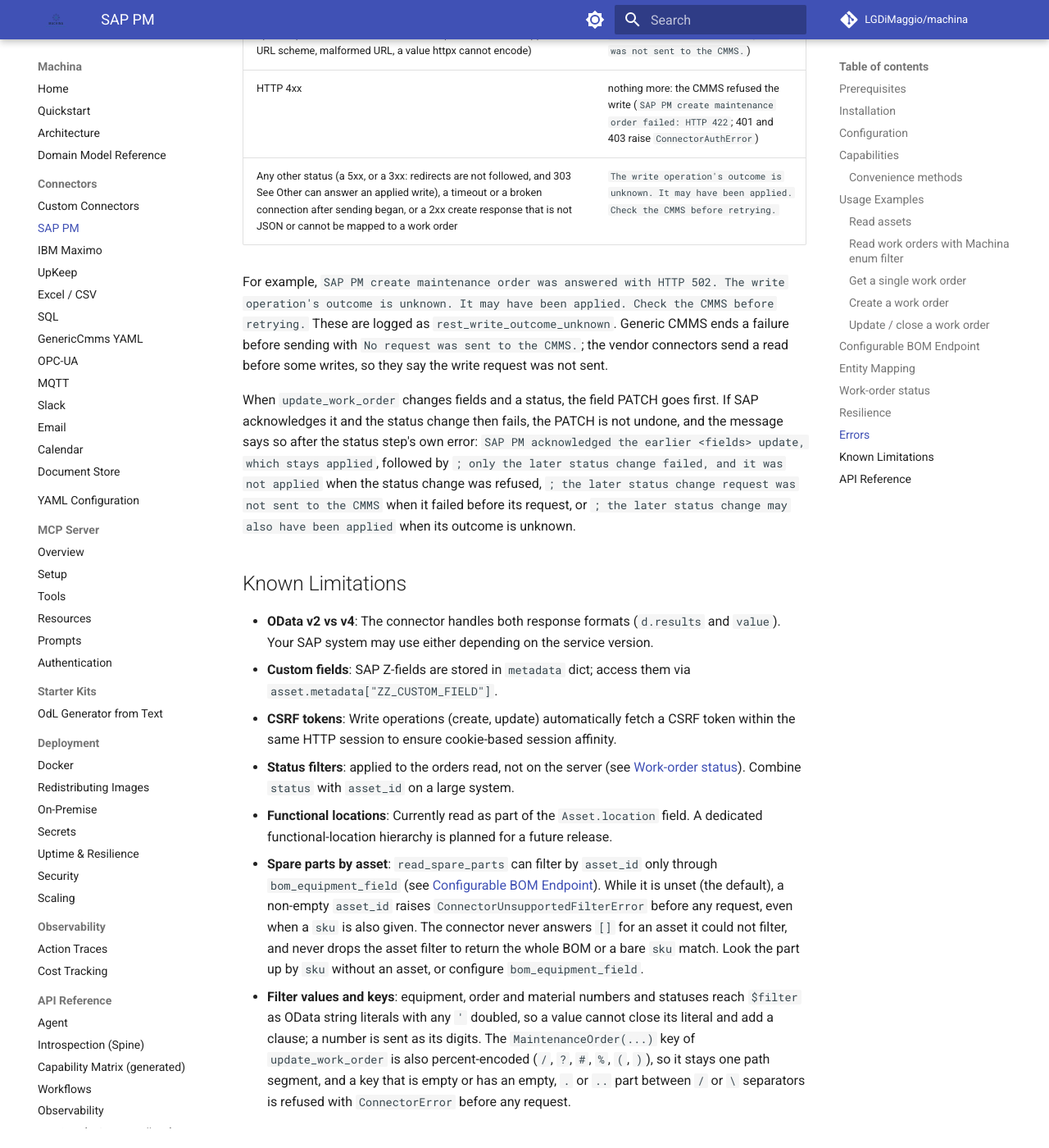
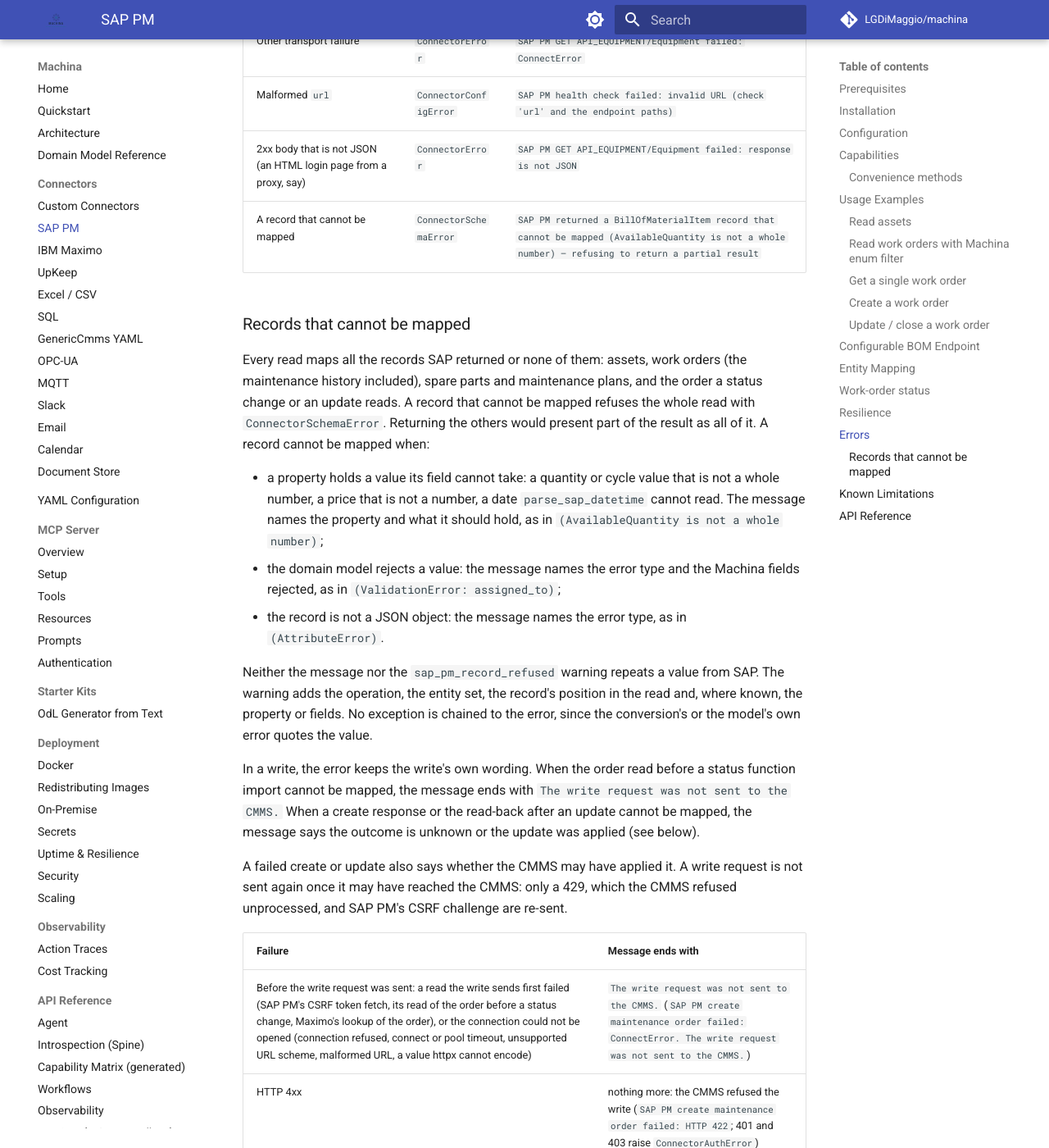
Before and after one commit to LGDiMaggio/machina, an MkDocs documentation site: the page built from docs/connectors/sap-pm.md, in a window 1280 px wide and 1400 px high, scrolled down 8454 px. Shown: the whole window at 82% size. Built offline with MkDocs 1.6.1 and Material for MkDocs 9.7.7, drawn with Linux system fonts in a browser that asks for light colours; comment, search, counter and statistics services are not loaded; some of the changed text lies outside the part shown.

Commit message:
docs(sap-pm): document the metadata members left out and unmappable-record refusals
- docs/connectors/sap-pm.md: Entity Mapping lists the OData transport
  members metadata leaves out and the number and date formats the mapping
  reads; Errors gains a ConnectorSchemaError row and a "Records that cannot
  be mapped" section (message forms, sap_pm_record_refused, the write
  wording); Known Limitations notes Edm.Decimal quantities. The sentence
  saying a mapping error can quote a record value is removed.
- CHANGELOG: an Unreleased Security entry and two Breaking changes entries
  (metadata keys, exception type).

```diff
--- a/docs/connectors/sap-pm.md
+++ b/docs/connectors/sap-pm.md
@@ -201,6 +201,28 @@ with no filter, work without it. When `bom_equipment_field` is set, an
 (`MaintOrdBasicStartDate`), and `failure_cause` stays empty for orders read
 from it.
 
+The properties no field takes are kept in the entity's `metadata`
+(`Asset`, `WorkOrder`, `SparePart`) as SAP returned them, except the OData
+transport members:
+
+- `__metadata`, with its `uri`, `type` and `etag`;
+- a value that holds a `__deferred` link or an expanded entry's own
+  `__metadata` (a navigation property such as `to_Item`);
+- every OData V4 annotation: a name with an `@`, such as `@odata.etag`,
+  `@odata.id` or `to_Item@odata.navigationLink`.
+
+A `uri` or link names the host and service path the SAP gateway sees itself
+on, often an internal one, and `metadata` reaches the agent's model and MCP
+clients (the asset and work-order resources). The connector still reads an
+order's ETag from the record SAP returned, for the status function imports
+(see [Work-order status](#work-order-status)).
+
+A quantity (`AvailableQuantity`, `Quantity`) and a cycle value
+(`MaintenancePlanCycleValue`, `CycleValue`) must be whole numbers, a price
+(`StandardPrice`, `Price`) a number, and a date one of the formats
+`parse_sap_datetime` reads. A record with another value refuses the read (see
+[Records that cannot be mapped](#records-that-cannot-be-mapped)).
+
 ## Work-order status
 
 `API_MAINTENANCEORDER` has no property that holds one status. It lists an
@@ -339,6 +360,37 @@ request URL.
 | Other transport failure | `ConnectorError` | `SAP PM GET API_EQUIPMENT/Equipment failed: ConnectError` |
 | Malformed `url` | `ConnectorConfigError` | `SAP PM health check failed: invalid URL (check 'url' and the endpoint paths)` |
 | 2xx body that is not JSON (an HTML login page from a proxy, say) | `ConnectorError` | `SAP PM GET API_EQUIPMENT/Equipment failed: response is not JSON` |
+| A record that cannot be mapped | `ConnectorSchemaError` | `SAP PM returned a BillOfMaterialItem record that cannot be mapped (AvailableQuantity is not a whole number) — refusing to return a partial result` |
+
+### Records that cannot be mapped
+
+Every read maps all the records SAP returned or none of them: assets, work
+orders (the maintenance history included), spare parts and maintenance plans,
+and the order a status change or an update reads. A record that cannot be
+mapped refuses the whole read with `ConnectorSchemaError`. Returning the
+others would present part of the result as all of it. A record cannot be
+mapped when:
+
+- a property holds a value its field cannot take: a quantity or cycle value
+  that is not a whole number, a price that is not a number, a date
+  `parse_sap_datetime` cannot read. The message names the property and what
+  it should hold, as in `(AvailableQuantity is not a whole number)`;
+- the domain model rejects a value: the message names the error type and the
+  Machina fields rejected, as in `(ValidationError: assigned_to)`;
+- the record is not a JSON object: the message names the error type, as in
+  `(AttributeError)`.
+
+Neither the message nor the `sap_pm_record_refused` warning repeats a value
+from SAP. The warning adds the operation, the entity set, the record's
+position in the read and, where known, the property or fields. No exception
+is chained to the error, since the conversion's or the model's own error
+quotes the value.
+
+In a write, the error keeps the write's own wording. When the order read
+before a status function import cannot be mapped, the message ends with
+`The write request was not sent to the CMMS.` When a create response or the
+read-back after an update cannot be mapped, the message says the outcome is
+unknown or the update was applied (see below).
 
 A failed create or update also says whether the CMMS may have applied it. A
 write request is not sent again once it may have reached the CMMS: only a 429,
@@ -369,7 +421,8 @@ status change may also have been applied` when its outcome is unknown.
 ## Known Limitations
 
 - **OData v2 vs v4**: The connector handles both response formats (`d.results` and `value`). Your SAP system may use either depending on the service version.
-- **Custom fields**: SAP Z-fields are stored in `metadata` dict; access them via `asset.metadata["ZZ_CUSTOM_FIELD"]`.
+- **Custom fields**: SAP Z-fields are stored in `metadata` dict; access them via `asset.metadata["ZZ_CUSTOM_FIELD"]`. OData transport members are left out (see [Entity Mapping](#entity-mapping)).
+- **Decimal quantities**: OData V2 sends an `Edm.Decimal` as text with its decimals, such as `"12.000"`. A quantity or cycle value sent that way is not read as a whole number: the read is refused with `ConnectorSchemaError` (see [Records that cannot be mapped](#records-that-cannot-be-mapped)).
 - **CSRF tokens**: Write operations (create, update) automatically fetch a CSRF token within the same HTTP session to ensure cookie-based session affinity.
 - **Status filters**: applied to the orders read, not on the server (see [Work-order status](#work-order-status)). Combine `status` with `asset_id` on a large system.
 - **Functional locations**: Currently read as part of the `Asset.location` field. A dedicated functional-location hierarchy is planned for a future release.
```
Also changed, not shown: other parts of docs/connectors/sap-pm.md (+1 -2 lines), CHANGELOG.md (+6 -0 lines).
